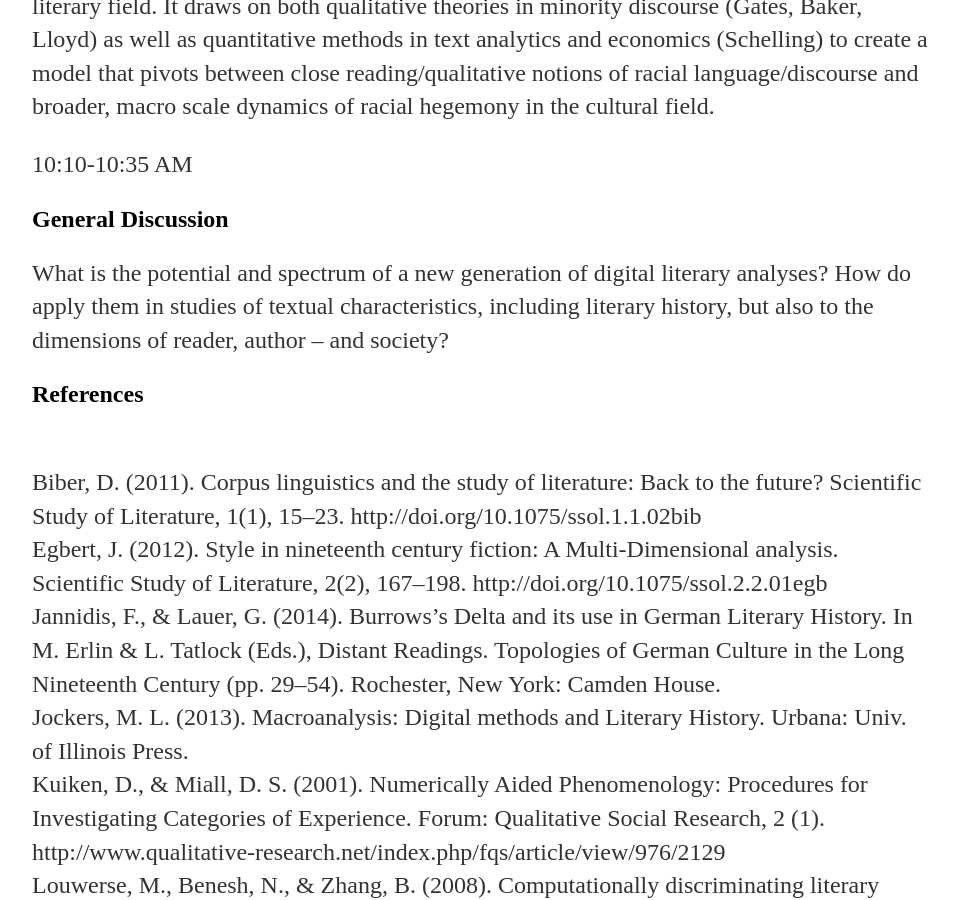
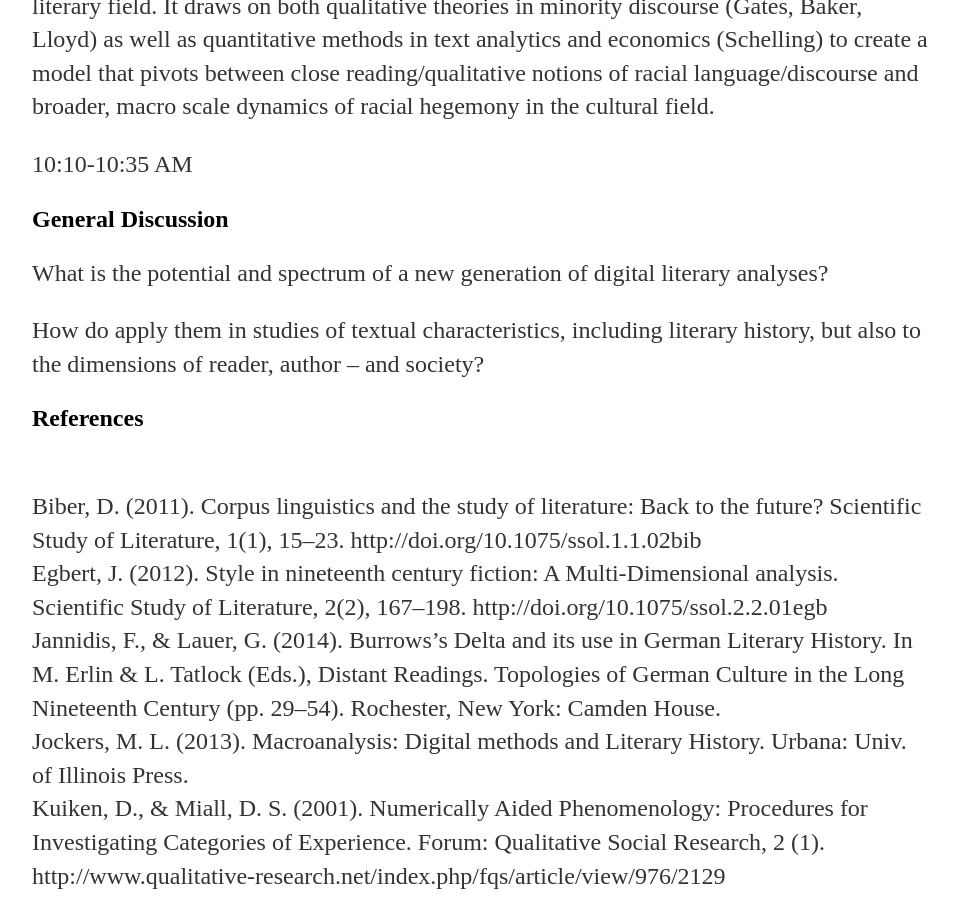
Before and after one commit to jberenike/jberenike.github.io, a Jekyll site: the page built from workshops.md, in a window 1280 px wide and 900 px high, scrolled down 3229 px. Shown: the whole window, without its empty margins (160-1117 px from the left). Built offline with Jekyll 4.4.1, drawn with Linux system fonts in a browser that asks for light colours; our own code applies the rules of GitHub Pages for plain Markdown files; part of the change alters nothing that is shown; some of the changed text lies outside the part shown.

```diff
--- a/workshops.md
+++ b/workshops.md
@@ -8,7 +8,7 @@ The symposium features four invited papers that report on digital methods of ana
 
 
 8:35-8:55 AM
-## Sorry, I have Digitized my Scholarship. A Short Introduction into Computer-Based Literary
+## Sorry, I have Digitized my Scholarship. A Short Introduction into Computer-Based Literary Studies
 Gerhard Lauer
 
 The talk will address three main issues of digital text analysis in literary studies: the need for formalization, the main computer-based methods, and the basic resources. In a first step, the talk explains the necessity and method of translating cultural objects (like texts) into computational corpora. Secondly, chief methods of text analysis, from word counting to sentiment analysis, are introduced. And thirdly, I will introduce hands-on examples of textual analysis using principled collections of digitized texts.
@@ -37,7 +37,9 @@ This paper attempts to quantitatively and computationally model racial discourse
 10:10-10:35 AM
 ## General Discussion
 What is the potential and spectrum of a new generation of digital literary analyses?
+
 How do apply them in studies of textual characteristics, including literary history, but also to the dimensions of reader, author – and society?
+
 
 ## References
 <br>Biber, D. (2011). Corpus linguistics and the study of literature: Back to the future? Scientific Study of Literature, 1(1), 15–23. http://doi.org/10.1075/ssol.1.1.02bib
```
